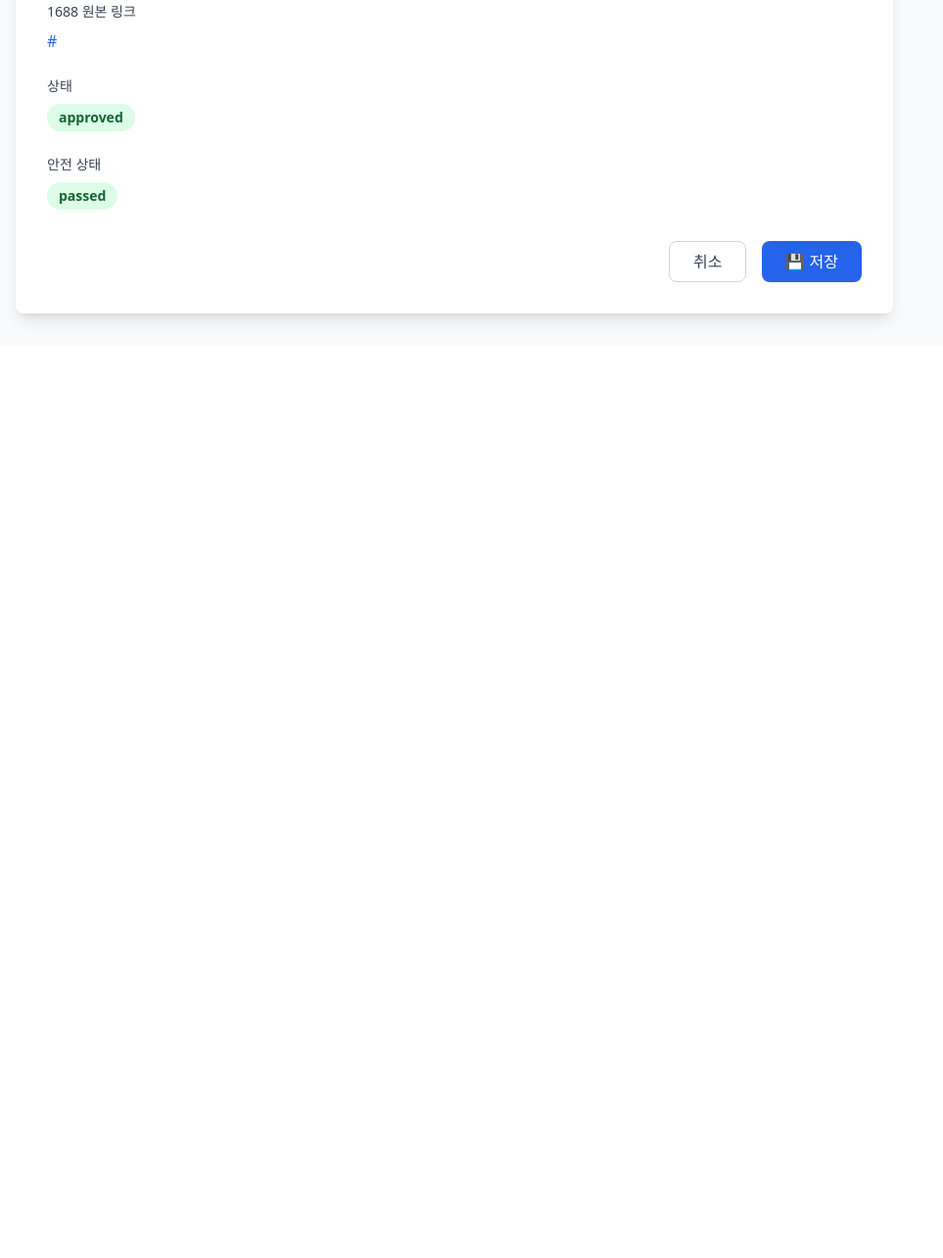
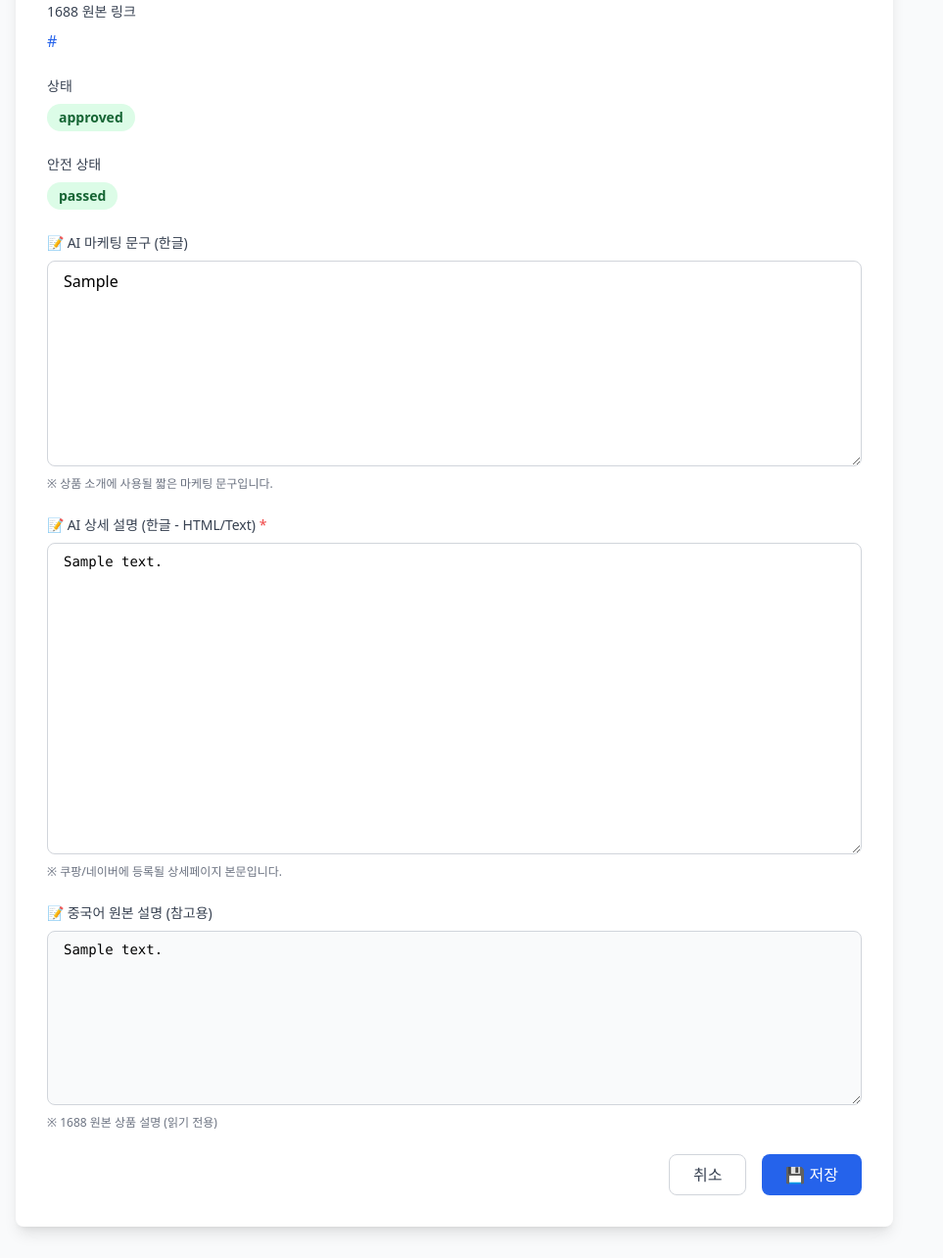
Before and after one commit to staylogwork-maker/ai-dropship-final, a Flask app: page /products/1 in a window 1280 px wide. Shown: the part 870-2154 px from the top of the page at 98% size, without its empty margins (0-963 px from the left). Before the commit the page ends 1202 px from the top, so only its background shows below. Run offline with Flask 3, Linux system fonts and the light colour scheme; a user stored in the database is signed in; tables that the repository leaves empty hold one stand-in row (values such as "Sample post"); some libraries are stand-ins or nearby versions.

Commit message:
CRITICAL FIX: Add missing Description & Marketing Copy fields
EMERGENCY FIX: Missing Critical Content Fields
- Problem: AI-generated descriptions and marketing copy were NOT visible/editable
- Impact: Could not review or modify AI content before marketplace registration
- Solution: Added ALL missing content fields to product detail page

FRONTEND CHANGES (templates/product_detail.html):
1. AI 마케팅 문구 (marketing_copy):
   - 8-row textarea for short marketing copy
   - Used for product introduction
   - Fully editable

2. AI 상세 설명 - 한글 (description_kr):
   - 15-row textarea for detailed Korean description
   - HTML/Text content for marketplace listing
   - Monospace font for HTML editing
   - REQUIRED field (marked with *)

3. 중국어 원본 설명 (description_cn):
   - 8-row textarea (read-only)
   - Original 1688 product description
   - Reference for translation
   - Gray background to indicate read-only

BACKEND CHANGES (app.py):
- Updated /api/products/<id>/update endpoint
- Added 3 new fields to UPDATE query:
  * marketing_copy (AI short copy)
  * description_kr (Korean detailed description)
  * description_cn (Chinese original description)

JAVASCRIPT CHANGES:
- Updated formData to include:
  * marketing_copy
  * description_kr
  * description_cn
- All fields now saved to database

DATABASE FIELDS (Already Existed):
✓ marketing_copy TEXT
✓ description_kr TEXT
✓ description_cn TEXT

UI IMPROVEMENTS:
- Clear field labels with emoji icons
- Helper text explaining field purpose
- Monospace font for HTML content
- Color-coded backgrounds (gray for read-only)
- Proper spacing between sections

USER WORKFLOW:
1. View product list → Click Edit
2. See ALL AI-generated content:
   - Marketing copy (short)
   - Korean description (detailed)
   - Chinese original (reference)
3. Edit Korean content as needed
4. Save → Content ready for marketplace

CRITICAL NOTES:
- description_kr is the MAIN field for marketplace listing
- marketing_copy is for product introduction
- description_cn is reference only (read-only)
- All fields properly sanitized before DB save

This fix ensures users can review and modify ALL AI-generated content
before registering products to Coupang/Naver marketplaces.

```diff
--- a/app.py
+++ b/app.py
@@ -2472,7 +2472,10 @@ def update_product(product_id):
                 title_cn = ?,
                 price_krw = ?,
                 profit_margin = ?,
-                estimated_profit = ?
+                estimated_profit = ?,
+                marketing_copy = ?,
+                description_kr = ?,
+                description_cn = ?
             WHERE id = ?
         ''', (
             data.get('title_kr'),
@@ -2480,6 +2483,9 @@ def update_product(product_id):
             data.get('price_krw'),
             data.get('profit_margin'),
             data.get('estimated_profit'),
+            data.get('marketing_copy'),
+            data.get('description_kr'),
+            data.get('description_cn'),
             product_id
         ))
 
--- a/templates/product_detail.html
+++ b/templates/product_detail.html
@@ -121,7 +121,7 @@
                 </div>
 
                 <!-- Safety Status -->
-                <div class="mb-8">
+                <div class="mb-6">
                     <label class="block text-sm font-medium text-gray-700 mb-2">
                         안전 상태
                     </label>
@@ -130,6 +130,39 @@
                         {% else %}bg-red-100 text-red-800{% endif %}">
                         {{ product.safety_status }}
                     </span>
+                </div>
+
+                <!-- AI Marketing Copy (Korean) -->
+                <div class="mb-6">
+                    <label for="marketing_copy" class="block text-sm font-medium text-gray-700 mb-2">
+                        📝 AI 마케팅 문구 (한글)
+                    </label>
+                    <textarea id="marketing_copy" name="marketing_copy" rows="8"
+                           class="w-full px-4 py-2 border border-gray-300 rounded-lg focus:ring-2 focus:ring-blue-500 focus:border-transparent"
+                           placeholder="AI가 생성한 마케팅 문구가 여기에 표시됩니다.">{{ product.marketing_copy or '' }}</textarea>
+                    <p class="text-xs text-gray-500 mt-1">※ 상품 소개에 사용될 짧은 마케팅 문구입니다.</p>
+                </div>
+
+                <!-- Description (Korean) -->
+                <div class="mb-6">
+                    <label for="description_kr" class="block text-sm font-medium text-gray-700 mb-2">
+                        📝 AI 상세 설명 (한글 - HTML/Text) <span class="text-red-500">*</span>
+                    </label>
+                    <textarea id="description_kr" name="description_kr" rows="15"
+                           class="w-full px-4 py-2 border border-gray-300 rounded-lg focus:ring-2 focus:ring-blue-500 focus:border-transparent font-mono text-sm"
+                           placeholder="AI가 생성한 상세 페이지 내용이 여기에 표시됩니다.">{{ product.description_kr or '' }}</textarea>
+                    <p class="text-xs text-gray-500 mt-1">※ 쿠팡/네이버에 등록될 상세페이지 본문입니다.</p>
+                </div>
+
+                <!-- Description (Chinese - Original) -->
+                <div class="mb-6">
+                    <label for="description_cn" class="block text-sm font-medium text-gray-700 mb-2">
+                        📝 중국어 원본 설명 (참고용)
+                    </label>
+                    <textarea id="description_cn" name="description_cn" rows="8"
+                           class="w-full px-4 py-2 border border-gray-300 rounded-lg bg-gray-50 font-mono text-sm"
+                           readonly>{{ product.description_cn or '' }}</textarea>
+                    <p class="text-xs text-gray-500 mt-1">※ 1688 원본 상품 설명 (읽기 전용)</p>
                 </div>
 
                 <!-- Action Buttons -->
@@ -155,7 +188,10 @@
                 title_cn: document.getElementById('title_cn').value,
                 price_krw: parseInt(document.getElementById('price_krw').value),
                 profit_margin: parseFloat(document.getElementById('profit_margin').value),
-                estimated_profit: parseInt(document.getElementById('estimated_profit').value)
+                estimated_profit: parseInt(document.getElementById('estimated_profit').value),
+                marketing_copy: document.getElementById('marketing_copy').value,
+                description_kr: document.getElementById('description_kr').value,
+                description_cn: document.getElementById('description_cn').value
             };
 
             try {
```
